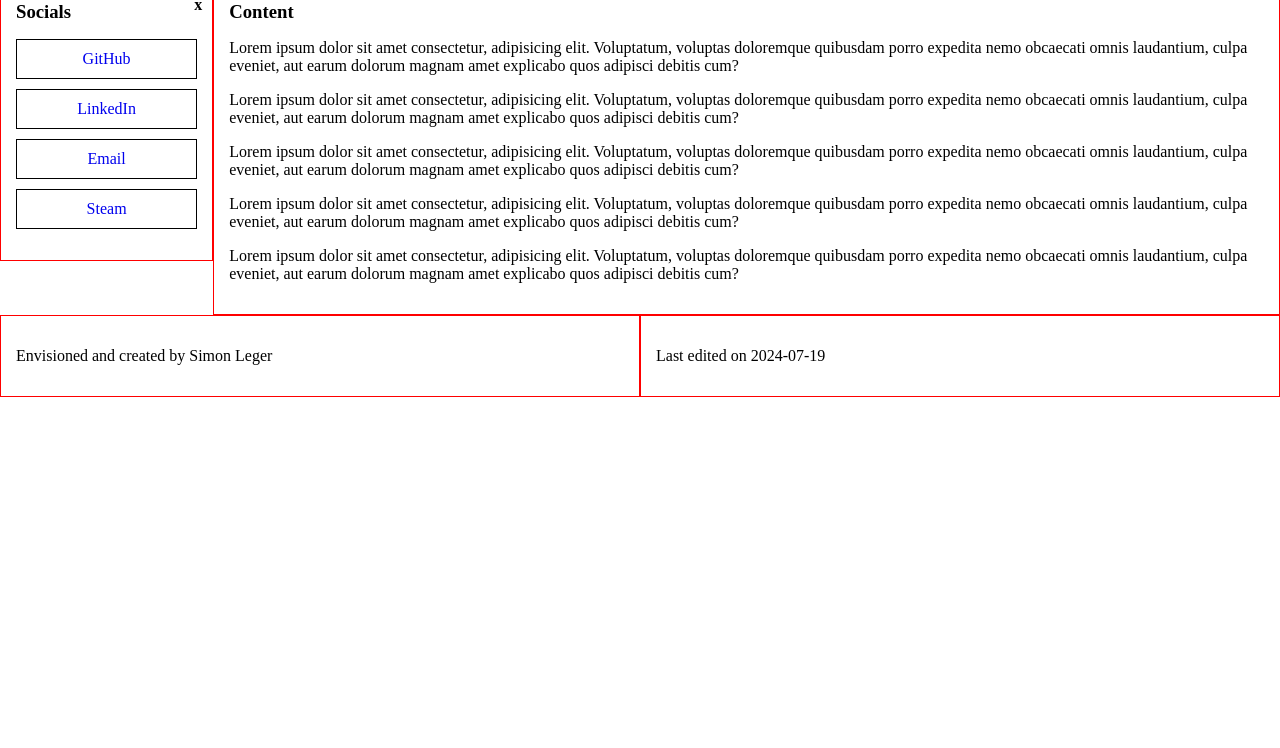
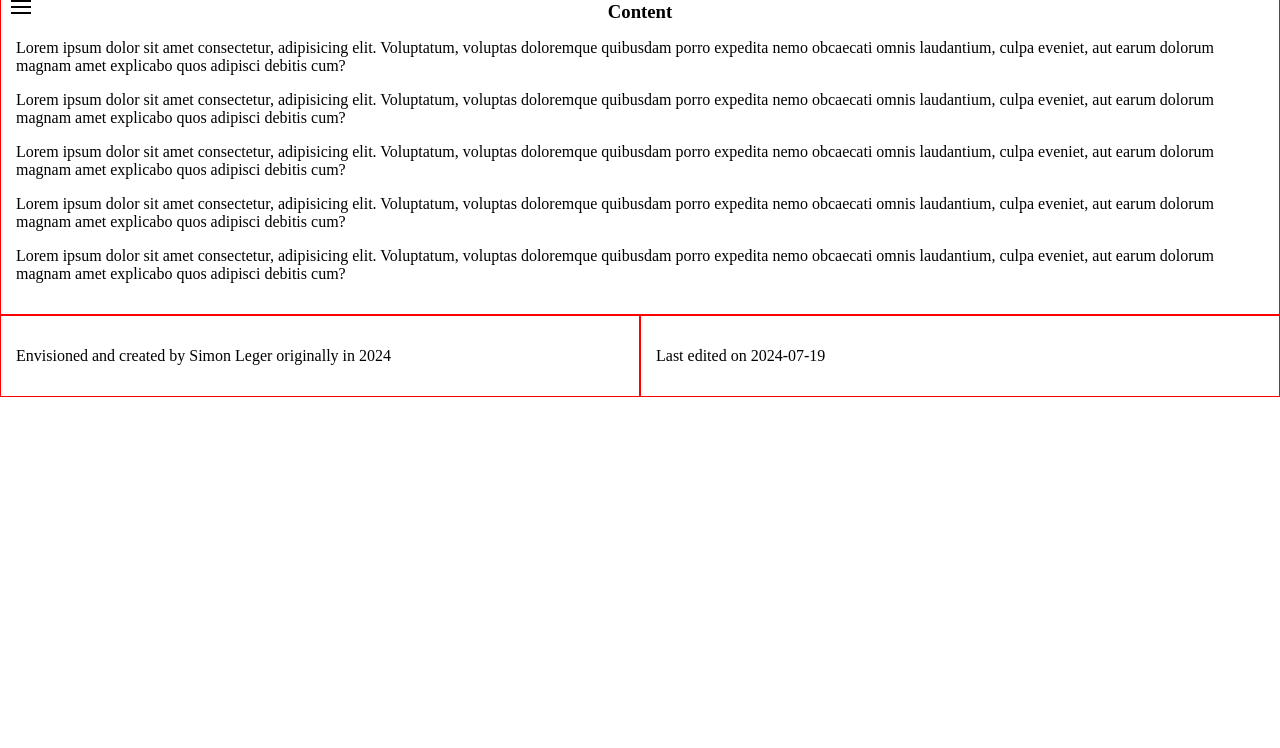
Before and after one commit to SimonLeger/Khygon, a plain HTML site: page index.html in a window 1280 px wide. Shown: the part 52-800 px from the top of the page. Drawn offline with Linux system fonts and the light colour scheme.

Commit message:
Added working vertical nav with JS

```diff
--- a/index.html
+++ b/index.html
@@ -13,17 +13,22 @@
     </header>
     <main>
         <div class="row">
-            <div class="col-2 nav">
+            <div class="col-2 nav" id="nav">
                 <h3>Socials</h3>
                 <ul class="socials">
-                    <li><a class="nav-link" href="#">GitHub</a></li>
+                    <li><a class="nav-link" href="https://github.com/SimonLeger">GitHub</a></li>
                     <li><a class="nav-link" href="#">LinkedIn</a></li>
                     <li><a class="nav-link" href="#">Email</a></li>
                     <li><a class="nav-link" href="#">Steam</a></li>
                 </ul>
-                <span class="close-btn" onclick="CloseNav()">x</span>
+                <span class="close-btn" onclick="HideNav()">X</span>
             </div>
-            <div class="col-10">
+            <div class="col-10 content" id="content">
+                <div class="open-btn" id="hamburger" onclick="ShowNav()">
+                    <div class="hamburger"></div>
+                    <div class="hamburger"></div>
+                    <div class="hamburger"></div>
+                </div>
                 <h3>Content</h3>
                 <p>Lorem ipsum dolor sit amet consectetur, adipisicing elit. Voluptatum, voluptas doloremque quibusdam porro expedita nemo obcaecati omnis laudantium, culpa eveniet, aut earum dolorum magnam amet explicabo quos adipisci debitis cum?</p>
                 <p>Lorem ipsum dolor sit amet consectetur, adipisicing elit. Voluptatum, voluptas doloremque quibusdam porro expedita nemo obcaecati omnis laudantium, culpa eveniet, aut earum dolorum magnam amet explicabo quos adipisci debitis cum?</p>
@@ -36,7 +41,7 @@
     <footer>
         <div class="row">
             <div class="col-6">
-                <p>Envisioned and created by Simon Leger</p>
+                <p>Envisioned and created by Simon Leger originally in 2024</p>
             </div>
             <div class="col-6">
                 <p>Last edited on 2024-07-19</p>
--- a/scripts.js
+++ b/scripts.js
@@ -0,0 +1,11 @@
+function ShowNav() {
+    document.getElementById("nav").style.display = "inline"; // Show the navbar
+    document.getElementById("hamburger").style.display = "none"; // Hide the hamburger
+    document.getElementById("content").style.width = "83.33%"; //
+}
+
+function HideNav() {
+    document.getElementById("nav").style.display = "none"; // Hide the navbar
+    document.getElementById("hamburger").style.display = "inline"; // Show the hamburger
+    document.getElementById("content").style.width = "100%"; //
+}
--- a/styles.css
+++ b/styles.css
@@ -36,6 +36,7 @@ body {
 
 h1, h2, h3, h4, h5, h6 {
     margin: 0;
+    text-align: center;
 }
 /*=====   Custom  CSS   =====*/
 
@@ -51,6 +52,7 @@ h1, h2, h3, h4, h5, h6 {
 
 .nav {
     position: relative;
+    display: none;
 }
 
 .nav-link {
@@ -68,4 +70,27 @@ h1, h2, h3, h4, h5, h6 {
     font-weight: bold;
 }
 
+.content {
+    position: relative;
+    width: 100%;
+}
+
+.open-btn {
+    cursor: pointer;
+    left: 0;
+    top: 0;
+    position: absolute;
+    padding: 10px;
+    font-weight: bold;
+}
+
+.hamburger {
+    width: 20px;
+    height: 2px;
+    background-color: black;
+    margin: 4px 0;
+}
+
+
+
 /*===========================*/
```
